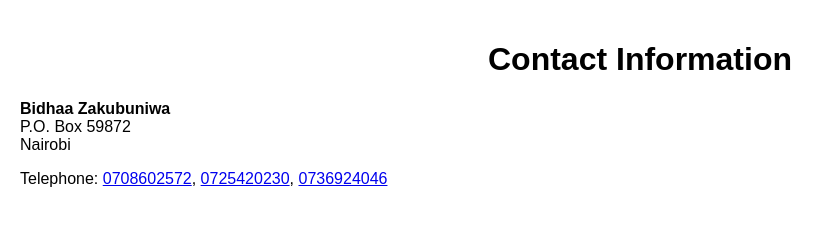
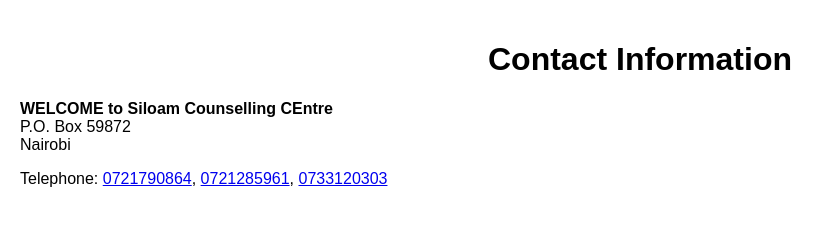
Before and after one commit to siloamcounsellingcentre/siloamcounsellingcentre.github.io, a plain HTML site: page contact_us.html in a window 1280 px wide. Shown: the whole page, without its empty margins (0-834 px from the left). Drawn offline with Linux system fonts and the light colour scheme.

Commit message:
Update contact_us.html

```diff
--- a/contact_us.html
+++ b/contact_us.html
@@ -27,12 +27,12 @@
 
     <div class="contact-info">
         <p class="address">
-            <strong>Bidhaa Zakubuniwa</strong><br>
+            <strong>WELCOME to Siloam Counselling CEntre</strong><br>
             P.O. Box 59872<br>
             Nairobi
         </p>
         <p class="telephone">
-            Telephone: <a href="tel:+254708602572">0708602572</a>, <a href="tel:+254725420230">0725420230</a>, <a href="tel:+254708602572">0736924046</a>
+            Telephone: <a href="tel:+254721790864">0721790864</a>, <a href="tel:+254721285961">0721285961</a>, <a href="tel:+254733120303">0733120303</a>
         </p>
     </div>
 </body>
```
